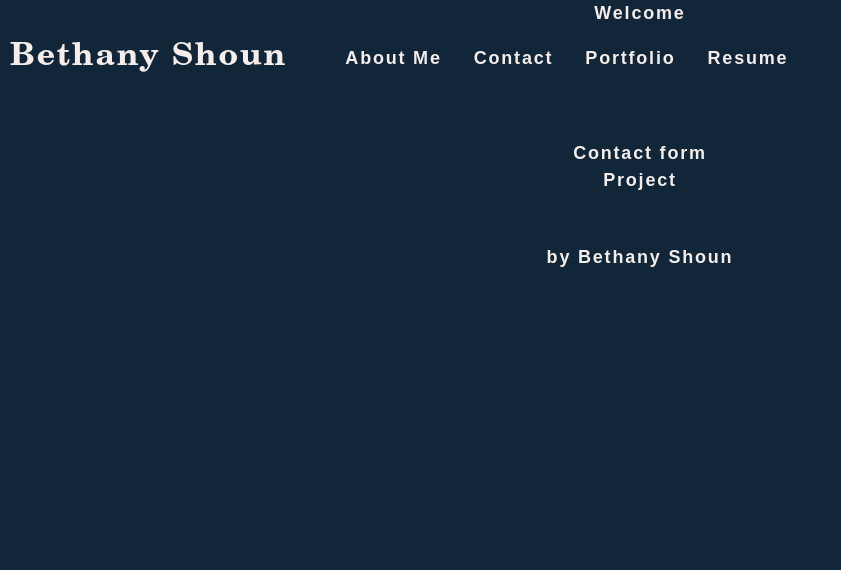
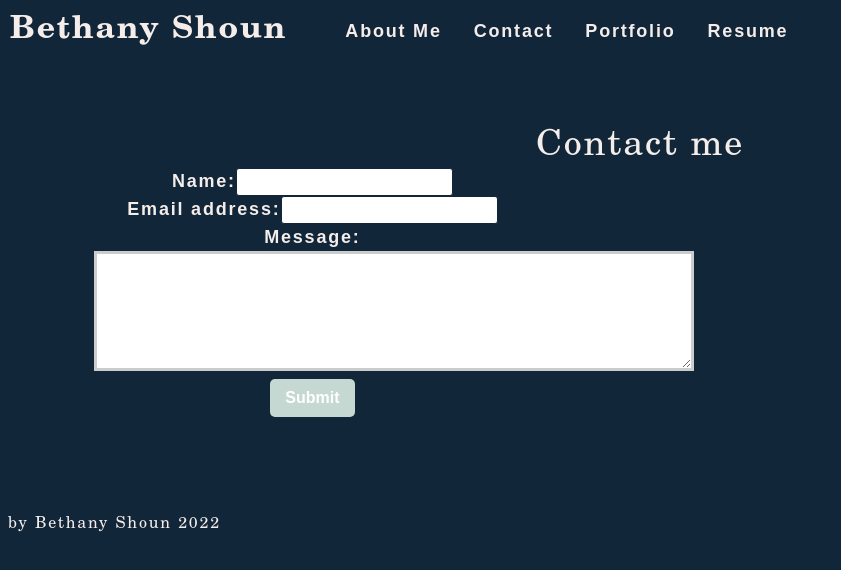
Before and after one commit to bethanyshoun/react-portfolio, a React (Create React App) app: page / in a window 1280 px wide. Shown: the top 570 px of the page, without its empty margins (0-841 px from the left). Built offline with nearby package versions, Linux system fonts and the light colour scheme.

Commit message:
updated contacts form, and formatting w/jsx for other components

```diff
--- a/src/App.js
+++ b/src/App.js
@@ -39,7 +39,7 @@
         <Portfolio></Portfolio>
         </>
         ) : (
-          <Contact></Contact>
+        <Contact></Contact>
         )}
       </main>
       <Footer />
--- a/src/components/Contact/index.js
+++ b/src/components/Contact/index.js
@@ -1,13 +1,63 @@
-import React from 'react';
+import React, { useState } from 'react';
 
-const Contact = ({ name }) => {
-    console.log(name);
-    return (
-        <header>
-            Contact form
-        </header>
-    )
+import { validateEmail } from '../../utils/helpers';
 
+function ContactForm() {
+  const [formState, setFormState] = useState({ name: '', email: '', message: '' });
+
+  const [errorMessage, setErrorMessage] = useState('');
+  const { name, email, message } = formState;
+
+  const handleSubmit = (e) => {
+    e.preventDefault();
+    if (!errorMessage) {
+      setFormState({ [e.target.name]: e.target.value });
+      console.log('Form', formState);
+    }
+  };
+
+  const handleChange = (e) => {
+    if (e.target.name === 'email') {
+      const isValid = validateEmail(e.target.value);
+      if (!isValid) {
+        setErrorMessage('Your email is invalid.');
+      } else {
+        setErrorMessage('');
+      }
+    } else {
+      if (!e.target.value.length) {
+        setErrorMessage(`${e.target.name} is required.`);
+      } else {
+        setErrorMessage('');
+      }
+    }
+  };
+
+  return (
+    <section>
+      <h1 data-testid="h1tag">Contact me</h1>
+      <form id="contact-form" onSubmit={handleSubmit}>
+        <div>
+          <label htmlFor="name">Name:</label>
+          <input type="text" name="name" defaultValue={name} onBlur={handleChange} />
+        </div>
+        <div>
+          <label htmlFor="email">Email address:</label>
+          <input type="email" name="email" defaultValue={email} onBlur={handleChange} />
+        </div>
+        <div>
+          <label htmlFor="message">Message:</label>
+          <textarea name="message" rows="5" defaultValue={message} onBlur={handleChange} />
+        </div>
+        {errorMessage && (
+          <div>
+            <p className="error-text">{errorMessage}</p>
+          </div>
+        )}
+        <button data-testid="button" type="submit">Submit</button>
+      </form>
+    </section>
+  );
 }
 
-export default Contact;
+export default ContactForm;
--- a/src/components/Footer/index.js
+++ b/src/components/Footer/index.js
@@ -3,10 +3,12 @@
 const Header = ({ name }) => {
     console.log(name);
     return (
-        <header>
-           by Bethany Shoun
-        </header>
-    )
+        <footer className="flex-row px-1">
+            <h6 id="footer">
+            by Bethany Shoun 2022
+            </h6>
+        </footer>
+    );
 
 }
 
--- a/src/components/Header/index.js
+++ b/src/components/Header/index.js
@@ -4,10 +4,10 @@
 const Header = ({ name }) => {
     console.log(name);
     return (
-        <header>
-            Welcome
-        </header>
-    )
+       <header className="flex-row px-1">
+
+       </header>
+    );
 
 }
 
--- a/src/components/Portfolio/index.js
+++ b/src/components/Portfolio/index.js
@@ -1,13 +1,13 @@
 import React from 'react';
 
-const Project = ({ name }) => {
-    console.log(name);
+const Portfolio = () => {
+
     return (
-        <header>
-            Project
-        </header>
+        <section className="flex-row px-1">
+            <h1 class="portfolio"></h1>
+        </section>
     )
 
 }
 
-export default Project;
+export default Portfolio;
```
Also changed, not shown: src/components/Resume/index.js (+13 -0 lines).
